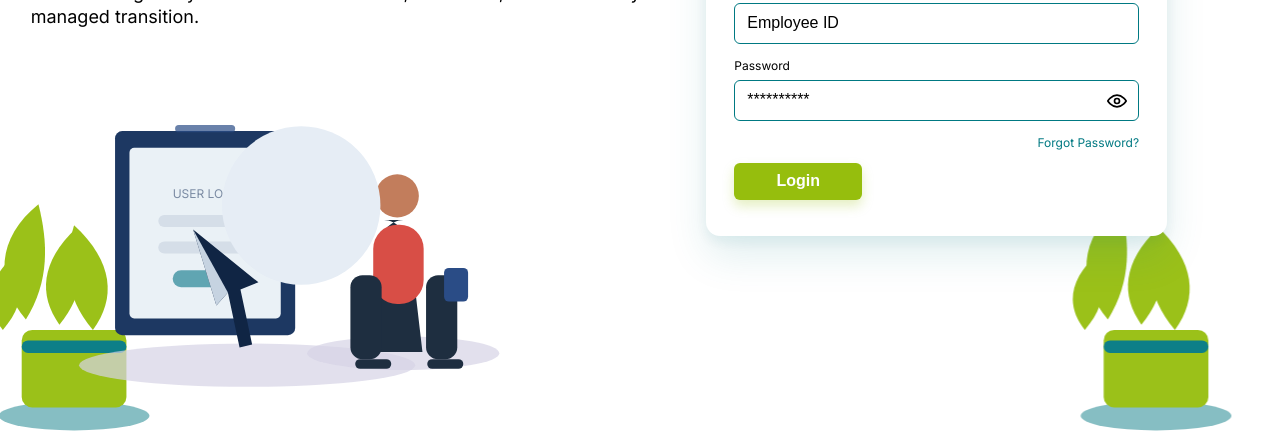
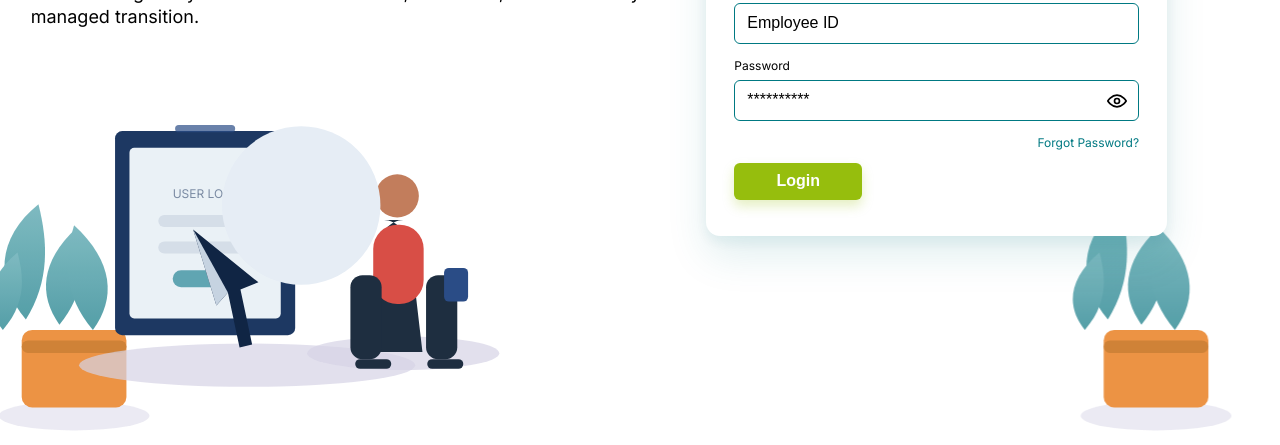
Before and after one commit to Saloni-gupta23/Internal-Transition-Dashboard, a plain HTML site: page index.html in a window 1280 px wide. Shown: the part 355-800 px from the top of the page. Drawn offline with Linux system fonts and the light colour scheme.

Commit message:
Refactor index.html for improved design elements
Updated colors and styles for background elements and logos.

```diff
--- a/index.html
+++ b/index.html
@@ -15,15 +15,15 @@
   <svg class="bg-leaves bg-leaves--left" viewBox="0 0 220 320" aria-hidden="true">
     <defs>
       <linearGradient id="leafGradL" x1="0" y1="0" x2="0" y2="1">
-        <stop offset="0%" stop-color="#96BE0D"/>
-        <stop offset="100%" stop-color="#96BE0D"/>
+        <stop offset="0%" stop-color="#78B7BE"/>
+        <stop offset="100%" stop-color="#4C9AA3"/>
       </linearGradient>
     </defs>
     <!-- pot -->
-    <ellipse cx="86" cy="292" rx="72" ry="14" fill="#007982" opacity=".5"/>
+    <ellipse cx="86" cy="292" rx="72" ry="14" fill="#D6D3E5" opacity=".5"/>
     <g transform="translate(36,210)">
-      <rect x="0" y="0" width="100" height="74" rx="10" fill="#96BE0D"/>
-      <rect x="0" y="10" width="100" height="12" rx="6" fill="#007982"/>
+      <rect x="0" y="0" width="100" height="74" rx="10" fill="#EB8E3A"/>
+      <rect x="0" y="10" width="100" height="12" rx="6" fill="#CD7C2D"/>
     </g>
     <!-- leaves -->
     <path d="M40 200c-30-35-28-78 12-110 9 36 11 73-12 110z" fill="url(#leafGradL)"/>
@@ -35,15 +35,15 @@
   <svg class="bg-leaves bg-leaves--right" viewBox="0 0 220 320" aria-hidden="true">
     <defs>
       <linearGradient id="leafGradR" x1="0" y1="0" x2="0" y2="1">
-        <stop offset="0%" stop-color="#96BE0D"/>
-        <stop offset="100%" stop-color="#96BE0D"/>
+        <stop offset="0%" stop-color="#78B7BE"/>
+        <stop offset="100%" stop-color="#4C9AA3"/>
       </linearGradient>
     </defs>
     <!-- pot -->
-    <ellipse cx="134" cy="292" rx="72" ry="14" fill="#007982" opacity=".5"/>
+    <ellipse cx="134" cy="292" rx="72" ry="14" fill="#D6D3E5" opacity=".5"/>
     <g transform="translate(84,210)">
-      <rect x="0" y="0" width="100" height="74" rx="10" fill="#96BE0D"/>
-      <rect x="0" y="10" width="100" height="12" rx="6" fill="#007982"/>
+      <rect x="0" y="0" width="100" height="74" rx="10" fill="#EB8E3A"/>
+      <rect x="0" y="10" width="100" height="12" rx="6" fill="#CD7C2D"/>
     </g>
     <!-- leaves -->
     <path d="M180 200c30-35 28-78-12-110-9 36-11 73 12 110z" fill="url(#leafGradR)"/>
@@ -62,15 +62,18 @@
       src="assets\logo.svg"
       alt="PHOENIX CONTACT"
       class="brand__logo"
-      height="28"
+      style="width: auto"
+      height="auto"
     />
   </a>
 
   <!-- Right: Employee Connect wordmark (kept, recolored by CSS) -->
-  <div class="internal-transitions">
-    <span class="emp">Internal</span>
-    <span class="con">Transitions</span>
-  </div>
+
+<div class="it-logo" aria-label="Internal Transitions">
+  <span class="it-1">Internal</span>
+  <span class="it-2">Transitions</span>
+</div>
+
 </header>
 
     <main class="content">
```
